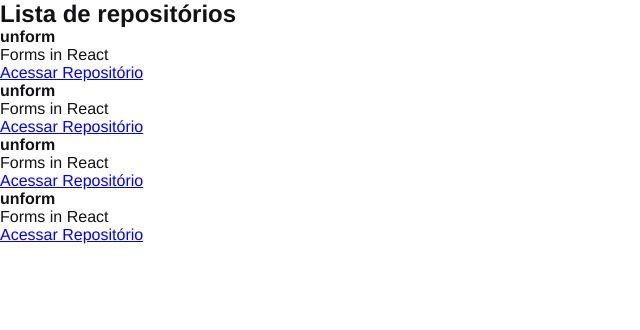
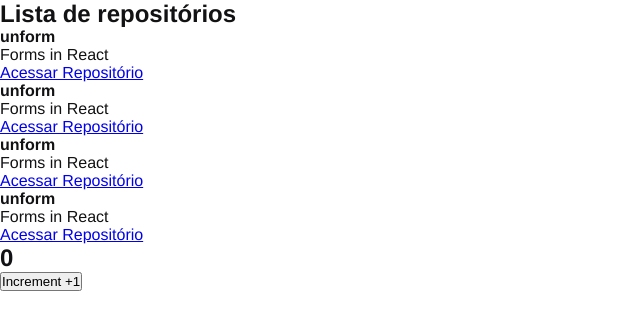
Before and after one commit to Guiilhermendes/reactJs-ignite-rocketseat, a React app: page / in a window 1280 px wide. Shown: the top 330 px of the page, without its empty margins (0-640 px from the left). Built offline with nearby package versions, Linux system fonts and the light colour scheme.

Commit message:
Entende 'estados' de componentes e imutabilidade | utilizando 'Fast-Refresh'

```diff
--- a/package.json
+++ b/package.json
@@ -16,11 +16,13 @@
     "@babel/core": "^7.17.5",
     "@babel/preset-env": "^7.16.11",
     "@babel/preset-react": "^7.16.7",
+    "@pmmmwh/react-refresh-webpack-plugin": "^0.5.4",
     "babel-loader": "^8.2.3",
     "cross-env": "^7.0.3",
     "css-loader": "^6.7.1",
     "html-webpack-plugin": "^5.5.0",
     "node-sass": "^7.0.1",
+    "react-refresh": "^0.11.0",
     "sass-loader": "^12.6.0",
     "style-loader": "^3.3.1",
     "webpack": "^5.70.0",
--- a/src/App.jsx
+++ b/src/App.jsx
@@ -1,6 +1,12 @@
+import { Counter } from './components/Counter'
 import { RepositoryList } from './components/RepositoryList'
 import './styles/global.scss'
 
 export function App() {
-    return <RepositoryList />
+    return (
+        <>
+            <RepositoryList />
+            <Counter />
+        </>
+    )
 }
--- /dev/null
+++ b/src/components/Counter.jsx
@@ -0,0 +1,16 @@
+import { useState } from 'react';
+
+export function Counter() {
+    const [counter, setCounter] = useState(0)
+
+    function increment() {
+        setCounter(counter + 1)
+    }
+
+    return (
+        <div>
+            <h2>{counter}</h2>
+            <button type="button" onClick={increment}>Increment +1</button>
+        </div>
+    )
+};
--- a/webpack.config.js
+++ b/webpack.config.js
@@ -1,5 +1,6 @@
 const path = require('path')
 const HtmlWebpackPlugin = require('html-webpack-plugin')
+const ReactRefreshWebpackPlugin = require('@pmmmwh/react-refresh-webpack-plugin')
 
 const isDevelopment = process.env.NODE_ENV !== 'production'
 
@@ -17,18 +18,27 @@
     },
     devServer: {
         static: path.resolve(__dirname, 'public'),
+        hot: true,
     },
     plugins: [
+        isDevelopment && new ReactRefreshWebpackPlugin(),
         new HtmlWebpackPlugin({
             template: path.resolve(__dirname, 'public', 'index.html')
         })
-    ],
+    ].filter(Boolean),
     module: {
         rules: [
             {
                 test: /\.jsx$/,
                 exclude: /node_modules/,
-                use: 'babel-loader',
+                use: {
+                    loader: 'babel-loader',
+                    options: {
+                        plugins: [
+                            isDevelopment && require.resolve('react-refresh/babel')
+                        ].filter(Boolean)
+                    }
+                },
             },
             {
                 test: /\.scss$/,
```
Also changed, not shown: 1 other file (tests, documents, lock files or other folders).
